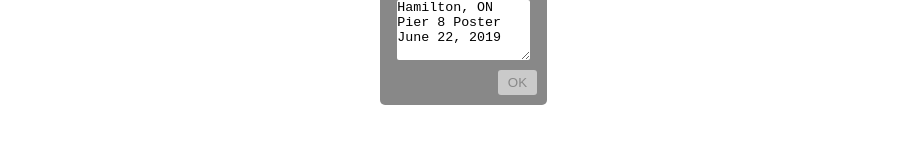
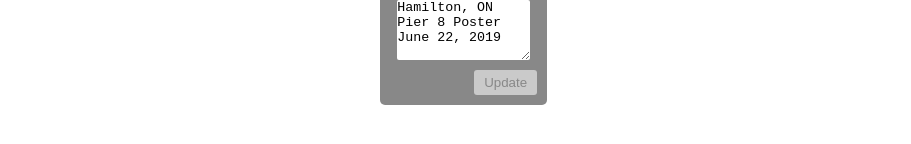
Before and after one commit to ZakMcRae/poster-counts, a React (Create React App) app: page / in a window 1280 px wide. Both pictures are taken after a click on the button "More". Shown: the part 240-384 px from the top of the page, without its empty margins (159-1070 px from the left). Built offline with nearby package versions, Linux system fonts and the light colour scheme.

Commit message:
renamed button for clarity
'update' more specific than 'ok'

```diff
--- a/src/components/EditItemForm.js
+++ b/src/components/EditItemForm.js
@@ -36,7 +36,7 @@ function EditItemForm(props) {
             defaultValue={description}
             rows="4"
           />
-          <button>OK</button>
+          <button>Update</button>
         </form>
       </div>
     </div>
```
